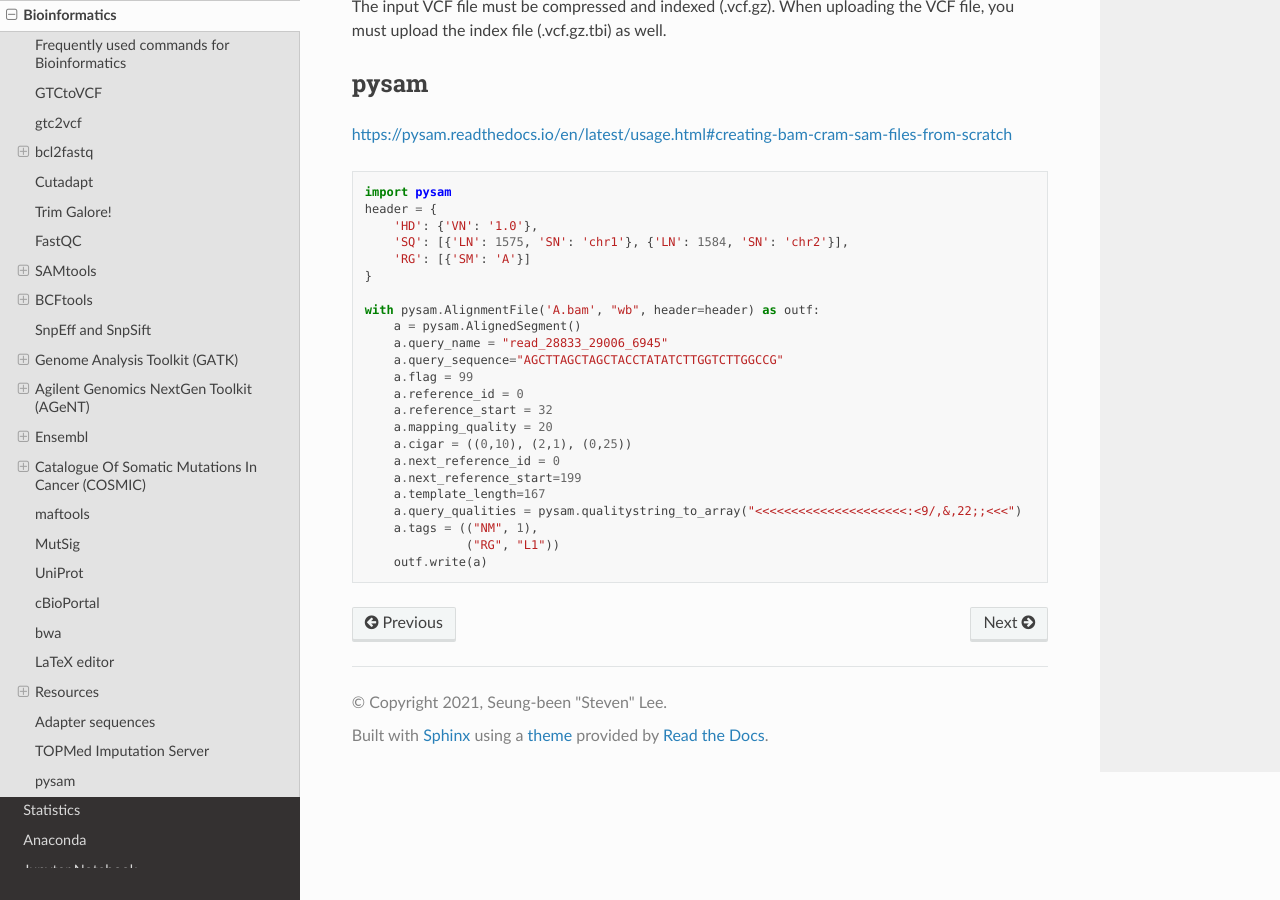
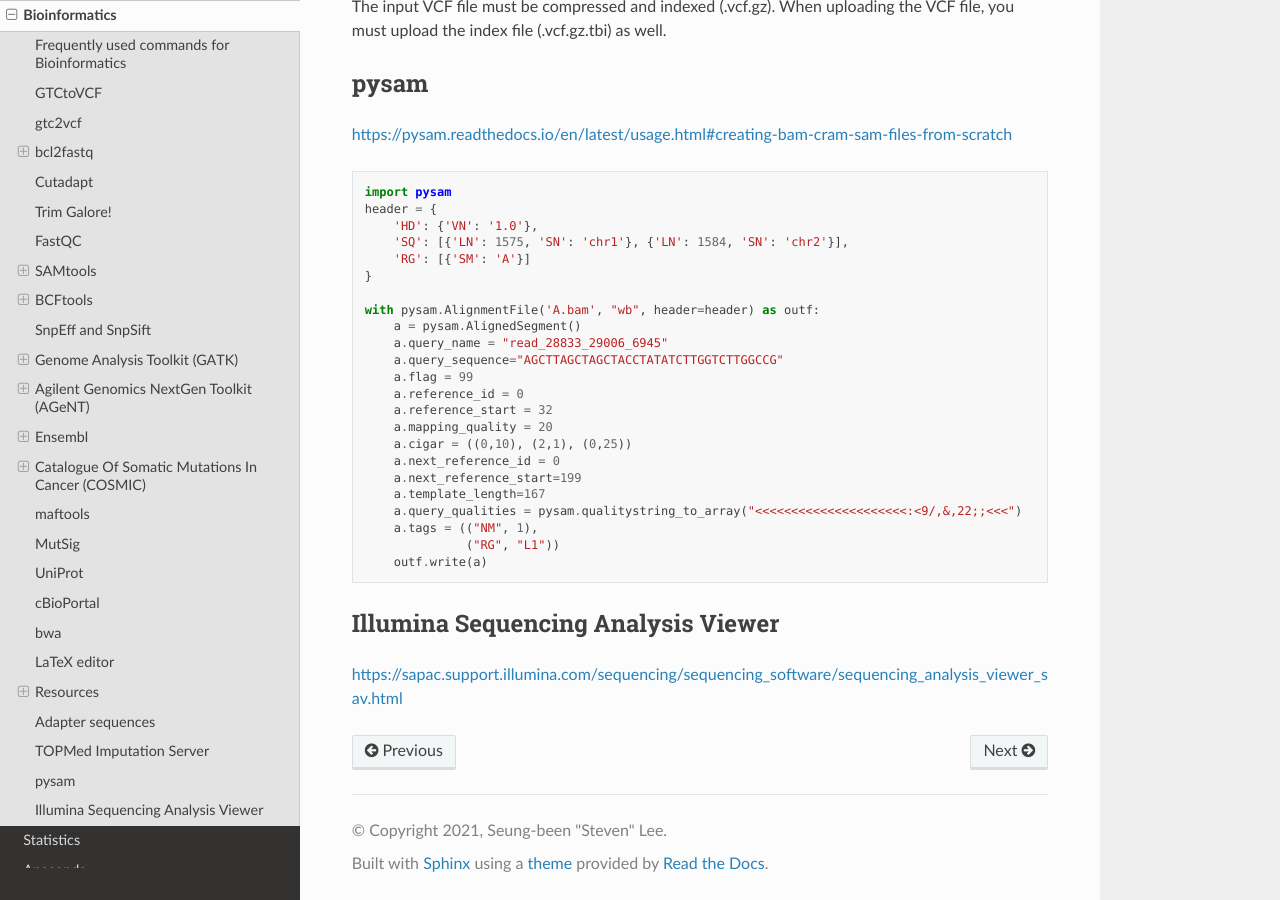
Before and after one commit to sbslee/notes, a Sphinx documentation site: the page built from docs/bioinformatics.rst, in a window 1280 px wide and 900 px high, scrolled down 16720 px. Built offline with Sphinx 7.4.7 and the Read the Docs theme 2.0.0, drawn with Linux system fonts in a browser that asks for light colours.

Commit message:
Update bioinformatics.rst

```diff
--- a/docs/bioinformatics.rst
+++ b/docs/bioinformatics.rst
@@ -801,3 +801,8 @@ https://pysam.readthedocs.io/en/latest/usage.html#creating-bam-cram-sam-files-fr
         a.tags = (("NM", 1),
                   ("RG", "L1"))
         outf.write(a)
+
+Illumina Sequencing Analysis Viewer
+===================================
+
+https://sapac.support.illumina.com/sequencing/sequencing_software/sequencing_analysis_viewer_sav.html
```
